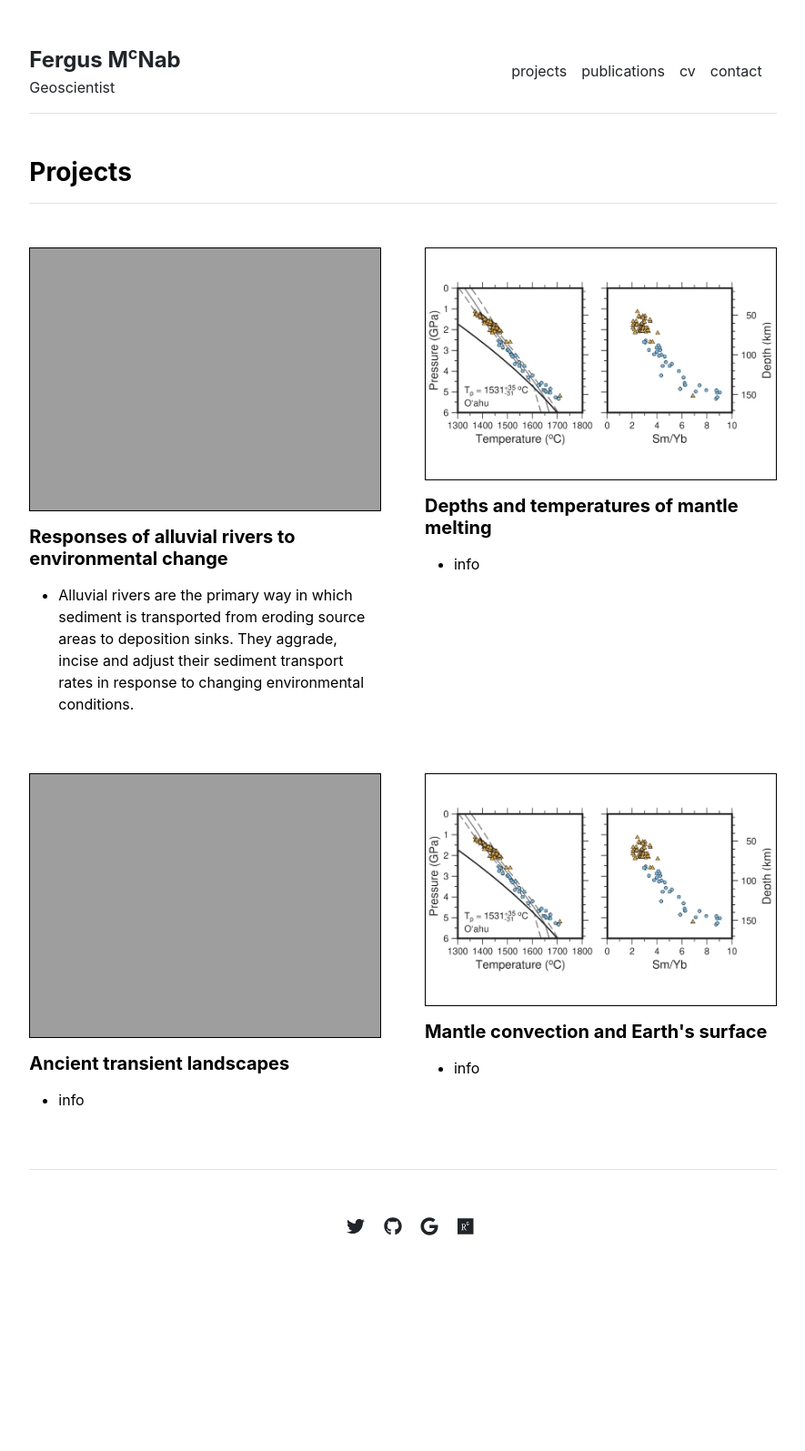
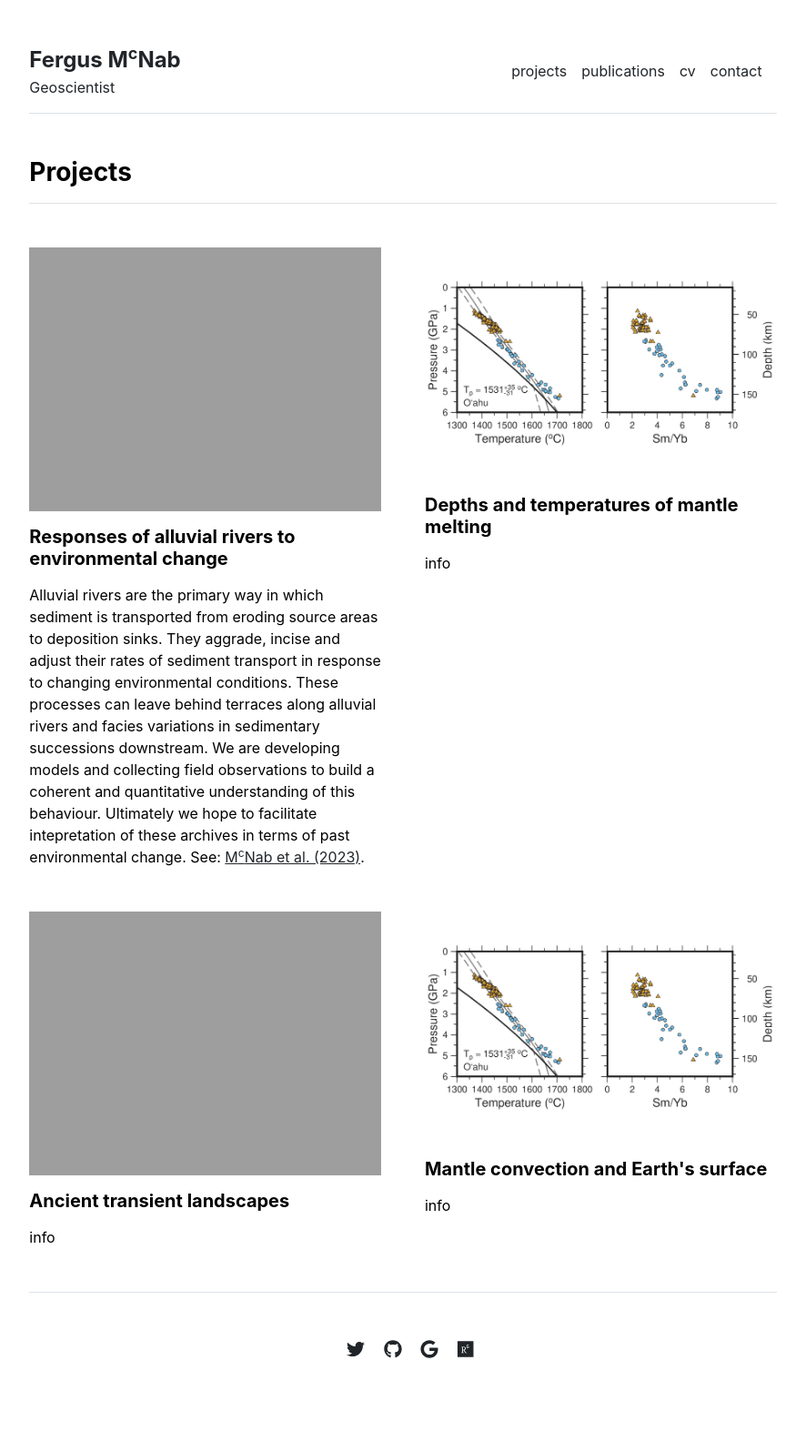
Before and after one commit to fmcnab/fmcnab.github.io, a Jekyll site: the page built from projects.md, in a window 1280 px wide. Shown: the whole page at 91% size, without its empty margins (197-1082 px from the left). Built offline with Jekyll 4.4.1, drawn with Linux system fonts in a browser that asks for light colours; before the commit the page ends 1460 px from its top, so only the background shows below that.

Commit message:
Updates to projects.

```diff
--- a/_data/projects.yml
+++ b/_data/projects.yml
@@ -4,15 +4,20 @@ rows:
     img: 'alluvial_riv.png'
     info: 'Alluvial rivers are the primary way in which sediment is transported
     from eroding source areas to deposition sinks. They aggrade, incise and
-    adjust their sediment transport rates in response to changing environmental
-    conditions.'
+    adjust their rates of sediment transport in response to changing environmental
+    conditions. These processes can leave behind terraces along alluvial rivers
+    and facies variations in sedimentary successions downstream. We are developing
+    models and collecting field observations to build a coherent and quantitative
+    understanding of this behaviour. Ultimately we hope to facilitate intepretation
+    of these archives in terms of past environmental change. See:
+    <a href="https://doi.org/10.1029/2023GL103075">M<sup>c</sup>Nab et al. (2023)</a>.'
 
   - title: 'Depths and temperatures of mantle melting'
     img: 'meltpt.png'
     info: 'info'
 
 - - title: 'Ancient transient landscapes'
-    img: 'gcanyon.jpg'
+    img: 'gcanyon.png'
     info: 'info'
 
   - title: "Mantle convection and Earth's surface"
--- a/_layouts/projects.html
+++ b/_layouts/projects.html
@@ -9,13 +9,14 @@ layout: default
 <div class="row g-5 mb-5">
   {% for item in row %}
     <div class="col-md-6">
-      <img style="border:1px solid black;" src="{{ site.github.url }}/assets/img/{{ item.img }}" alt="Image" width="100%">
+      <img src="{{ site.github.url }}/assets/img/{{ item.img }}" alt="Image" width="100%">
       <h5 class="fw-bold pb-2 mb-2 pt-2 mt-2">{{ item.title }}</h5>
-      <ul>
+      {{ item.info }}
+<!--      <ul>
         {% for info in item.info %}
           <li>{{ info }}</li>
         {% endfor %}
-      </ul>
+      </ul> -->
     </div>
   {% endfor %}
 </div>
```
Also changed, not shown: 2 other files.
